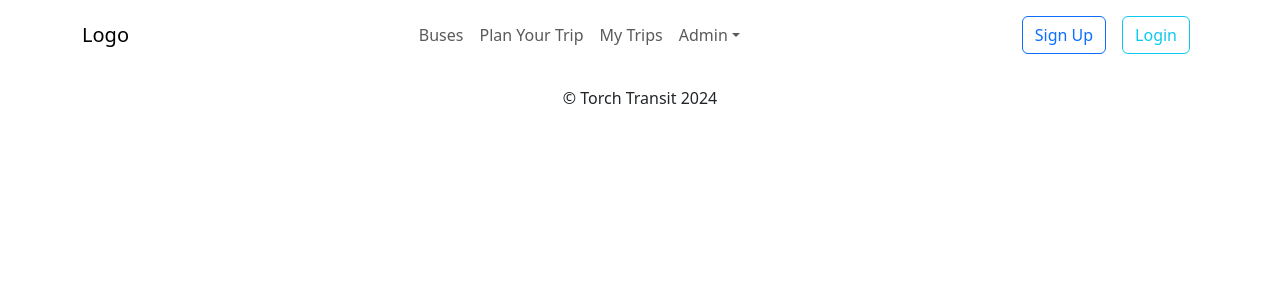
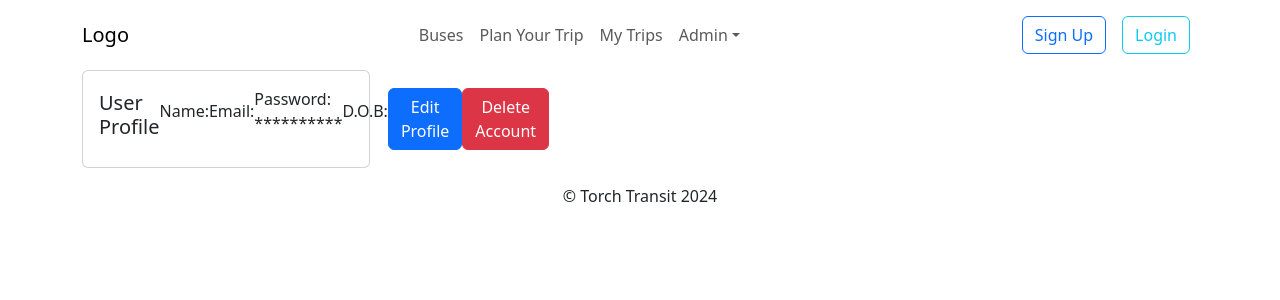
Before and after one commit to dtbooy/T3A2B-Torch-Express-Front-End, a React (Vite) app in the folder src/: page /user/profile in a window 1280 px wide. Shown: the top 300 px of the page. Built offline with nearby package versions, Linux system fonts and the light colour scheme; no server answers.

Commit message:
created user profile page with functionality to update fields and to delete account

```diff
--- a/src/src/components/App.jsx
+++ b/src/src/components/App.jsx
@@ -14,6 +14,7 @@ import Reservations from './Admin Pages/Reservations/Reservations'
 import Search from './Search Page/Search'
 import Mytrips from './Mytrips'
 import { Container } from 'react-bootstrap'
+import UserProfile from './User Profile/UserProfile'
 
 
 function App() {
@@ -29,6 +30,7 @@ function App() {
         <Route path="/search" element={<Search/>}/>
         <Route path='/user' element={<Outlet/>}>
           <Route path="mytrips" element={<Mytrips />} />
+          <Route path="profile" element={<UserProfile />} />
         </Route>
         <Route path="/admin" element={<Outlet />}>
           <Route path="services" element={<Services/>}/>
--- /dev/null
+++ b/src/src/components/User Profile/UserModal.jsx
@@ -0,0 +1,49 @@
+import React, { useState } from 'react'
+import { Form, Button } from 'react-bootstrap'
+
+const UserModal = ({user, updateUser, handleCloseEditModal}) => {
+    const [userData, setUserData] = useState(user)
+
+    const handleChange = (e) => {
+        const { name, value} = e.target
+        setUserData({
+
+            ...userData,
+            [name]: value
+        })
+    }
+    const handleSubmit = () => {
+        updateUser(userData)
+        handleCloseEditModal()
+    }
+
+
+
+  return (
+    <>
+    <Form>
+        <Form.Group>
+            <Form.Label>Name</Form.Label>
+            <Form.Control type="text" name="name" value={userData.name} onChange={handleChange}/>
+        </Form.Group>
+        <Form.Group>
+            <Form.Label>Email</Form.Label>
+            <Form.Control type="email" name="email" value={userData.email} onChange={handleChange}/>
+        </Form.Group>
+        <Form.Group>
+            <Form.Label>Password</Form.Label>
+            <Form.Control type="password" name="password" value={userData.password} onChange={handleChange}/>
+        </Form.Group>
+        <Form.Group>
+            <Form.Label>Date of Birth</Form.Label>
+            <Form.Control type="date" name="DOB" value={userData.DOB} onChange={handleChange}/>
+        </Form.Group>
+        <Button variant="primary" onClick={handleSubmit}>
+        Save Changes
+        </Button>
+    </Form>
+    </>
+  )
+}
+
+export default UserModal
--- /dev/null
+++ b/src/src/components/User Profile/UserProfile.jsx
@@ -0,0 +1,95 @@
+import React, { useEffect, useState } from 'react'
+import { Button, Card, Modal } from 'react-bootstrap';
+import UserModal from './UserModal';
+
+const UserProfile = () => {
+    const userId = "65d7e54a0fe29ba79e27e5be"
+    const [user, setUser] = useState({})
+    const [showEditModal, setShowEditModal] = useState(false)
+
+    useEffect(() => {
+        fetch(`http://localhost:4001/users/${userId}`)
+            .then(res => res.json())
+            .then(data => setUser(data))
+            .catch(error => console.error('Error fetching User:', error))
+    }, [])
+
+    const hidePassword = () => {
+        return '*'.repeat(10)
+    }
+
+    async function deleteUser(id) {
+        try {
+            await fetch(`http://localhost:4001/users/${id}`,
+                { method: 'DELETE' })
+                console.log('User deleted successfully.')
+        } catch (error) {
+            console.error('Error Deleting:', error)
+        }
+    }
+
+    async function updateUser(updatedUser) {
+        try {
+            await fetch(`http://localhost:4001/users/${userId}`,
+                { method: 'PUT',
+            headers : {
+                'Content-Type': 'application/json'},
+                body: JSON.stringify({updatedUser})
+            })
+            setUser(updatedUser)
+        } catch (error) {
+            console.error('Error Updating:', error)
+        }
+    }
+
+    const handleEdit = () => {
+        setShowEditModal(true)
+    }
+
+    const handleCloseEditModal = () => {
+        setShowEditModal(false)
+    }
+
+
+
+    return (
+        <>
+            <Card style={{ width: '18rem' }}>
+                <Card.Body>
+                    <Card.Title>User Profile</Card.Title>
+                    <Card.Text>
+                        Name: {user.name}
+                    </Card.Text>
+                    <Card.Text>
+                        Email: {user.email}
+                    </Card.Text>
+                    <Card.Text>
+                        Password: {hidePassword(user.password)}
+                    </Card.Text>
+                    <Card.Text>
+                        D.O.B: {user.DOB}
+                    </Card.Text>
+                    <Button variant="primary" onClick={handleEdit}>Edit Profile</Button>
+                    <Button variant="danger" onClick={()=>deleteUser(user._id)}>Delete Account</Button>
+                </Card.Body>
+            </Card>
+
+            <Modal show={showEditModal}  onHide={handleCloseEditModal}>
+                <Modal.Header closeButton>
+                    <Modal.Title>Edit Profile</Modal.Title>
+                </Modal.Header>
+                <Modal.Body>
+                    <UserModal user={user} updateUser={updateUser} handleCloseEditModal={handleCloseEditModal} />
+                </Modal.Body>
+                <Modal.Footer>
+                    <Button variant="secondary" onClick={handleCloseEditModal}>
+                        Close
+                    </Button>
+
+                </Modal.Footer>
+            </Modal>
+        </>
+    )
+}
+
+export default UserProfile
```
